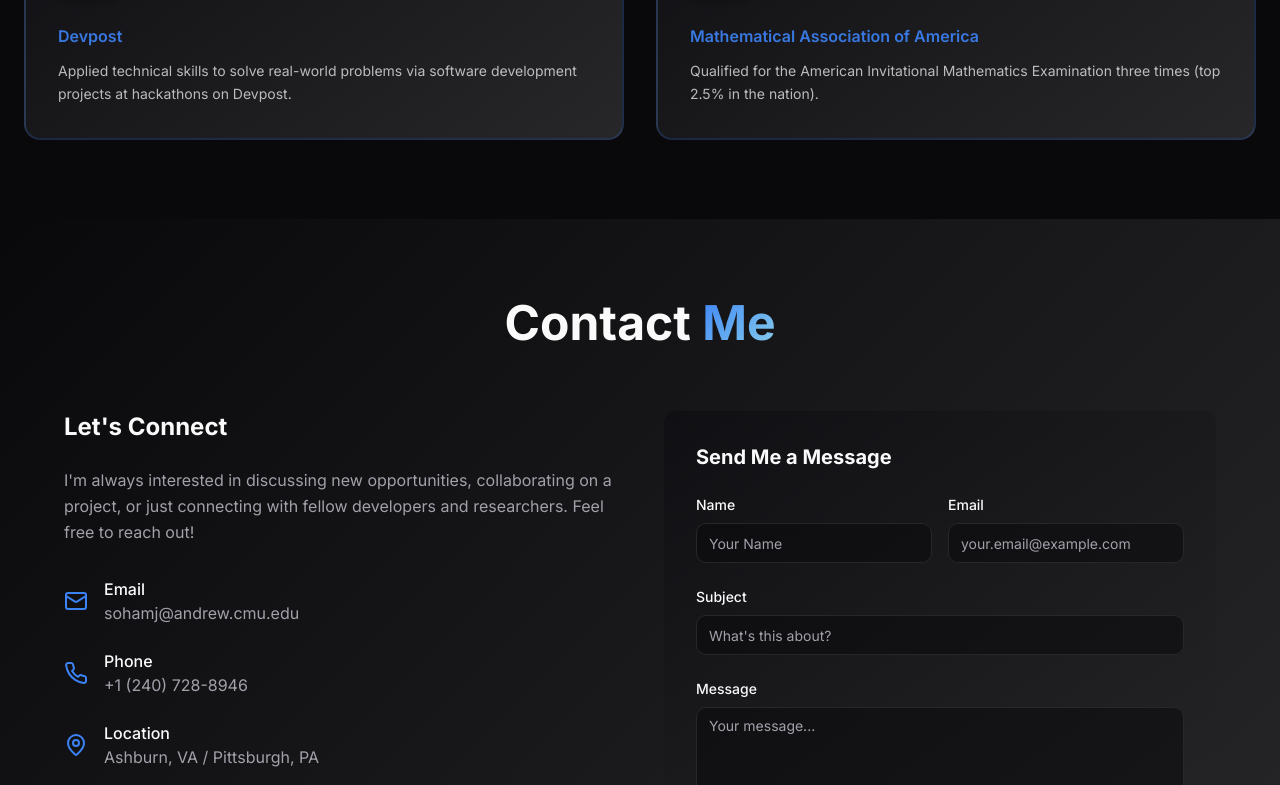
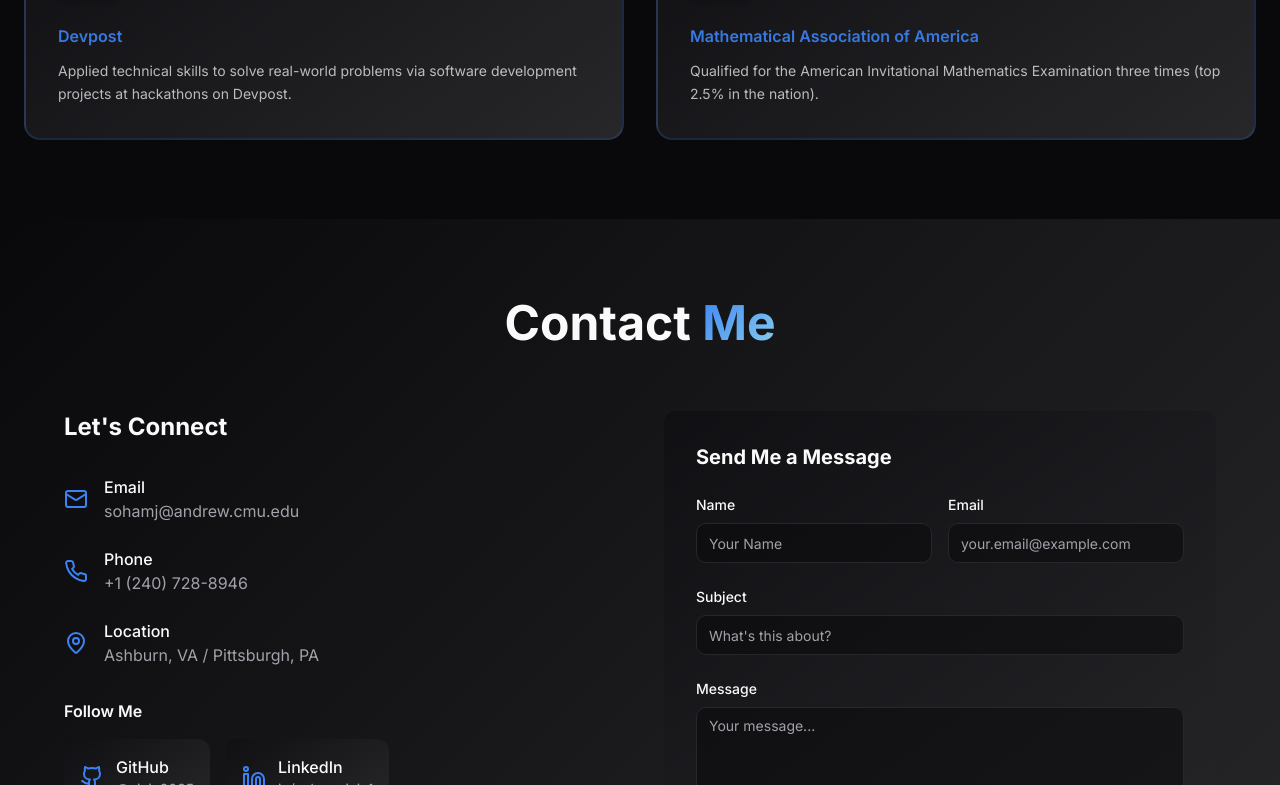
Before and after one commit to sjain2025/sjain2025.github.io, a React (Vite) app: page / in a window 1280 px wide. Shown: the part 11215-12000 px from the top of the page. Built offline with nearby package versions, Linux system fonts and the light colour scheme.

Commit message:
fix: contact description

```diff
--- a/src/components/sections/Contact.tsx
+++ b/src/components/sections/Contact.tsx
@@ -135,10 +135,6 @@ const Contact = () => {
             <div className="space-y-8 animate-slide-in">
               <div>
                 <h3 className="text-2xl font-bold text-foreground mb-6">Let's Connect</h3>
-                <p className="text-muted-foreground mb-8 leading-relaxed">
-                  I'm always interested in discussing new opportunities, collaborating on a project, or just connecting with fellow developers and researchers.
-                  Feel free to reach out!
-                </p>
               </div>
 
               {/* Ways to reach me */}
```
Also changed, not shown: 1 other file (tests, documents, lock files or other folders).
